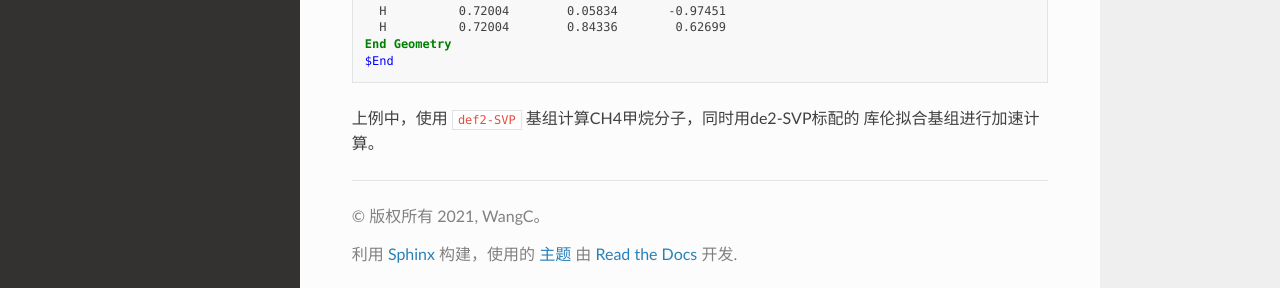
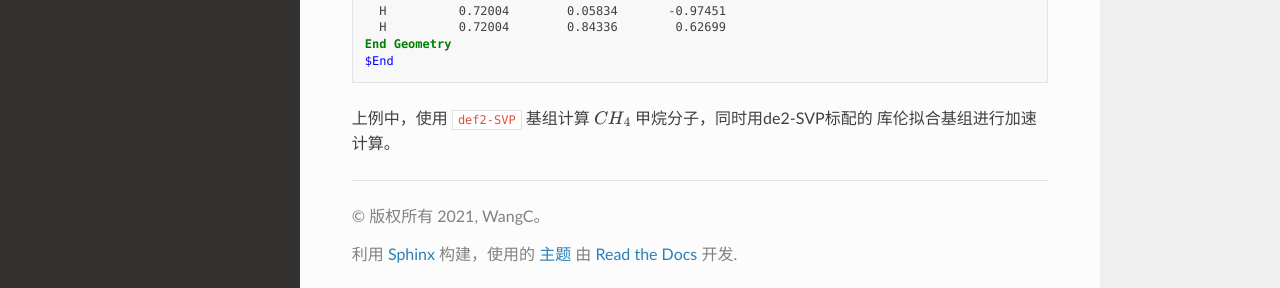
Before and after one commit to BDF-manual-maintenance/BDF-Manual, a Sphinx documentation site: the page built from source/guide/Gaussian-Basis-Sets.rst, in a window 1280 px wide and 900 px high, scrolled down 16909 px. Shown: the part 609-897 px from the top of the window. Built offline with Sphinx 7.4.7 and the Read the Docs theme 2.0.0, drawn with Linux system fonts in a browser that asks for light colours; pages that are not in the unit, such as notebooks, are missing from menus; cross-references to code outside the pages are shown as plain code.

Commit message:
Update Gaussian-Basis-Sets.rst

```diff
--- a/source/guide/Gaussian-Basis-Sets.rst
+++ b/source/guide/Gaussian-Basis-Sets.rst
@@ -697,4 +697,4 @@ BDF可以使用非内置基组，此时要把基组数据保存在文本格式
   End Geometry
   $End
 
-上例中，使用 ``def2-SVP`` 基组计算CH4甲烷分子，同时用de2-SVP标配的 库伦拟合基组进行加速计算。
+上例中，使用 ``def2-SVP`` 基组计算 :math:`CH_{4}` 甲烷分子，同时用de2-SVP标配的 库伦拟合基组进行加速计算。
```
